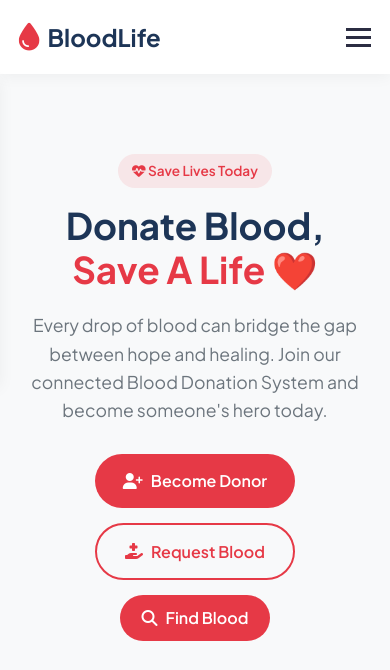
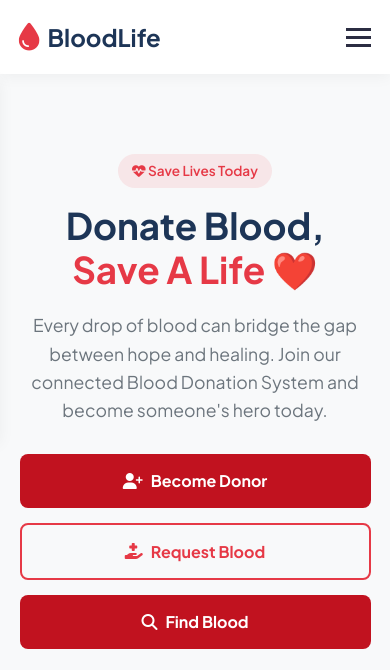
Before and after one commit to biseshghimire243-cyber/Blooddonation, a plain HTML site: page BloodDonationSystem/frontend/index.html in a window 390 px wide. Shown: the top 670 px of the page. Drawn offline with Linux system fonts and the light colour scheme; a script that the page names is missing.

Commit message:
the find link are added

```diff
--- a/BloodDonationSystem/frontend/css/style.css
+++ b/BloodDonationSystem/frontend/css/style.css
@@ -378,3 +378,61 @@ body {
         text-align: center;
     }
 }
+
+.hero-buttons {
+    display: flex;
+    gap: 15px;
+    margin-top: 25px;
+}
+
+.hero-buttons .btn {
+    display: inline-flex;
+    align-items: center;
+    justify-content: center;
+    gap: 8px;
+
+    padding: 14px 25px;
+
+    border-radius: 8px;
+
+    text-decoration: none;
+
+    font-weight: 700;
+
+    transition: 0.3s;
+}
+
+.btn-primary {
+    background: #c1121f;
+    color: white;
+}
+
+.btn-primary:hover {
+    background: #9f0d18;
+    transform: translateY(-2px);
+}
+
+.btn-secondary {
+    background: white;
+    color: #c1121f;
+
+    border: 2px solid #c1121f;
+}
+
+.btn-secondary:hover {
+    background: #c1121f;
+    color: white;
+    transform: translateY(-2px);
+}
+
+@media (max-width: 600px) {
+
+    .hero-buttons {
+        flex-direction: column;
+    }
+
+    .hero-buttons .btn {
+        width: 100%;
+    }
+
+}
--- a/BloodDonationSystem/frontend/index.html
+++ b/BloodDonationSystem/frontend/index.html
@@ -29,6 +29,7 @@
             <ul class="nav-menu">
                 <li><a href="#" class="nav-link active">Home</a></li>
                 <li><a href="about.html" class="nav-link">About</a></li>
+                <li><a href="find-blood.html" class="nav-link">Find Blood</a></li>
                 <li><a href="feature.html" class="nav-link">Features</a></li>
                 <li><a href="login.html" class="nav-link">Login</a></li>
                 <li><a href="register.html" class="btn btn-primary">Register</a></li>
```
